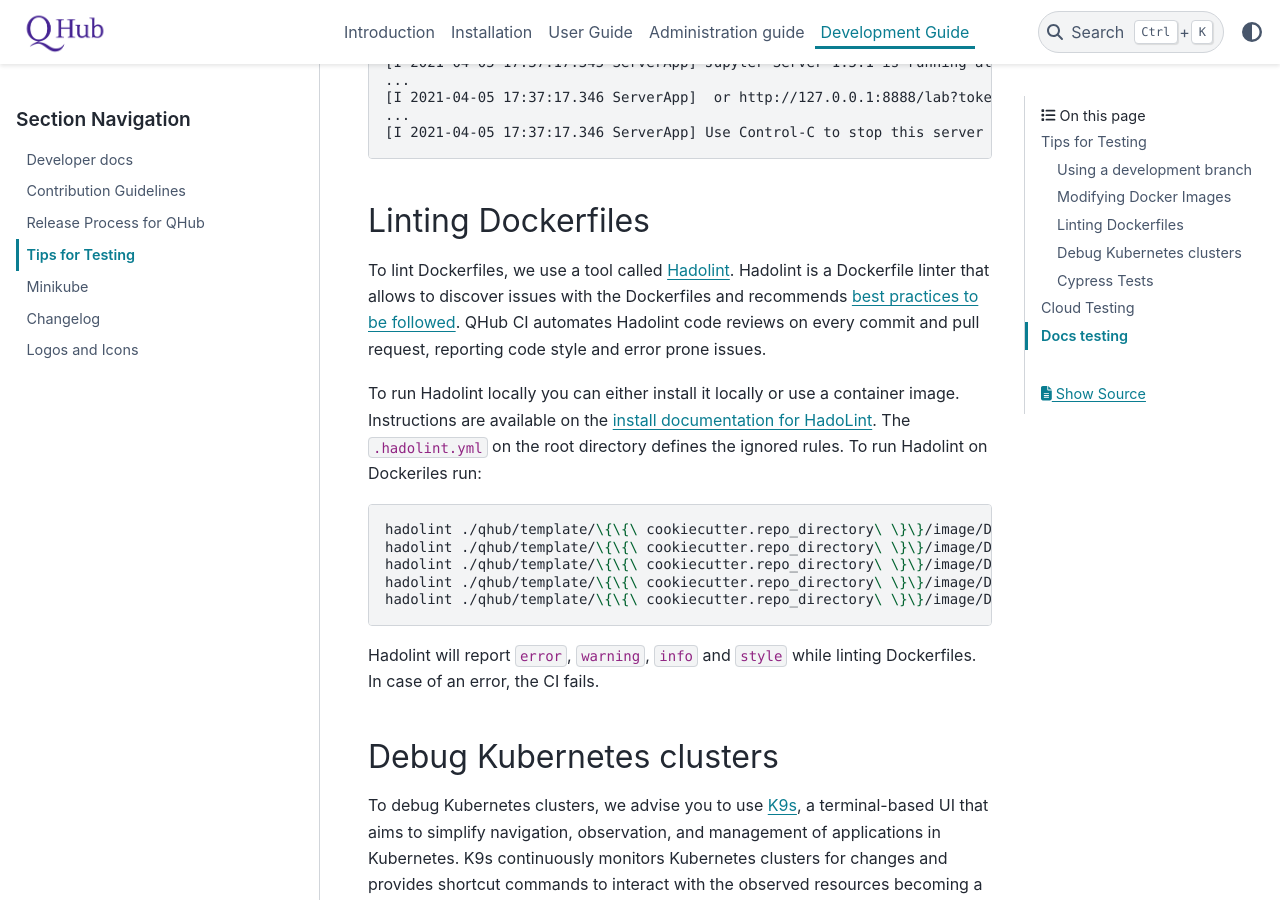
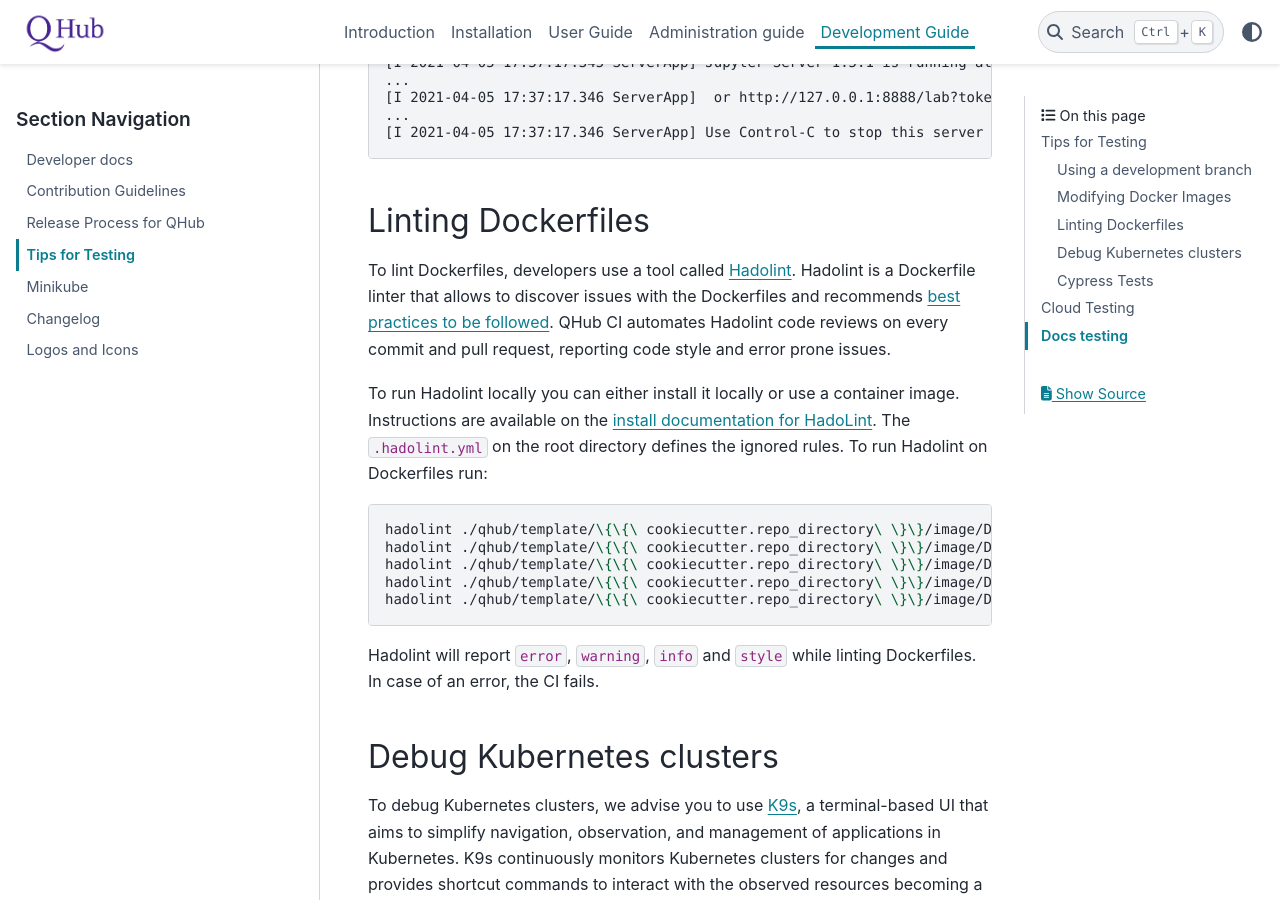
Before and after one commit to nebari-dev/nebari, a Sphinx documentation site: the page built from docs/source/dev_guide/testing.md, in a window 1280 px wide and 900 px high, scrolled down 1400 px. Built offline with Sphinx 7.4.7 and the PyData theme 0.15.4, drawn with Linux system fonts in a browser that asks for light colours.

Commit message:
DOCS: Fix Vale errors

````diff
--- a/docs/source/dev_guide/testing.md
+++ b/docs/source/dev_guide/testing.md
@@ -64,9 +64,9 @@
 
 ## Linting Dockerfiles
 
-To lint Dockerfiles, we use a tool called [Hadolint](https://github.com/hadolint/hadolint). Hadolint is a Dockerfile linter that allows to discover issues with the Dockerfiles and recommends [best practices to be followed](https://docs.docker.com/develop/develop-images/dockerfile_best-practices/). QHub CI automates Hadolint code reviews on every commit and pull request, reporting code style and error prone issues.
+To lint Dockerfiles, developers use a tool called [Hadolint](https://github.com/hadolint/hadolint). Hadolint is a Dockerfile linter that allows to discover issues with the Dockerfiles and recommends [best practices to be followed](https://docs.docker.com/develop/develop-images/dockerfile_best-practices/). QHub CI automates Hadolint code reviews on every commit and pull request, reporting code style and error prone issues.
 
-To run Hadolint locally you can either install it locally or use a container image. Instructions are available on the [install documentation for HadoLint](https://github.com/hadolint/hadolint#install). The `.hadolint.yml` on the root directory defines the ignored rules. To run Hadolint on Dockeriles run:
+To run Hadolint locally you can either install it locally or use a container image. Instructions are available on the [install documentation for HadoLint](https://github.com/hadolint/hadolint#install). The `.hadolint.yml` on the root directory defines the ignored rules. To run Hadolint on Dockerfiles run:
 
 ```shell
 hadolint ./qhub/template/\{\{\ cookiecutter.repo_directory\ \}\}/image/Dockerfile.conda-store
````
Also changed, not shown: 2 other files.
